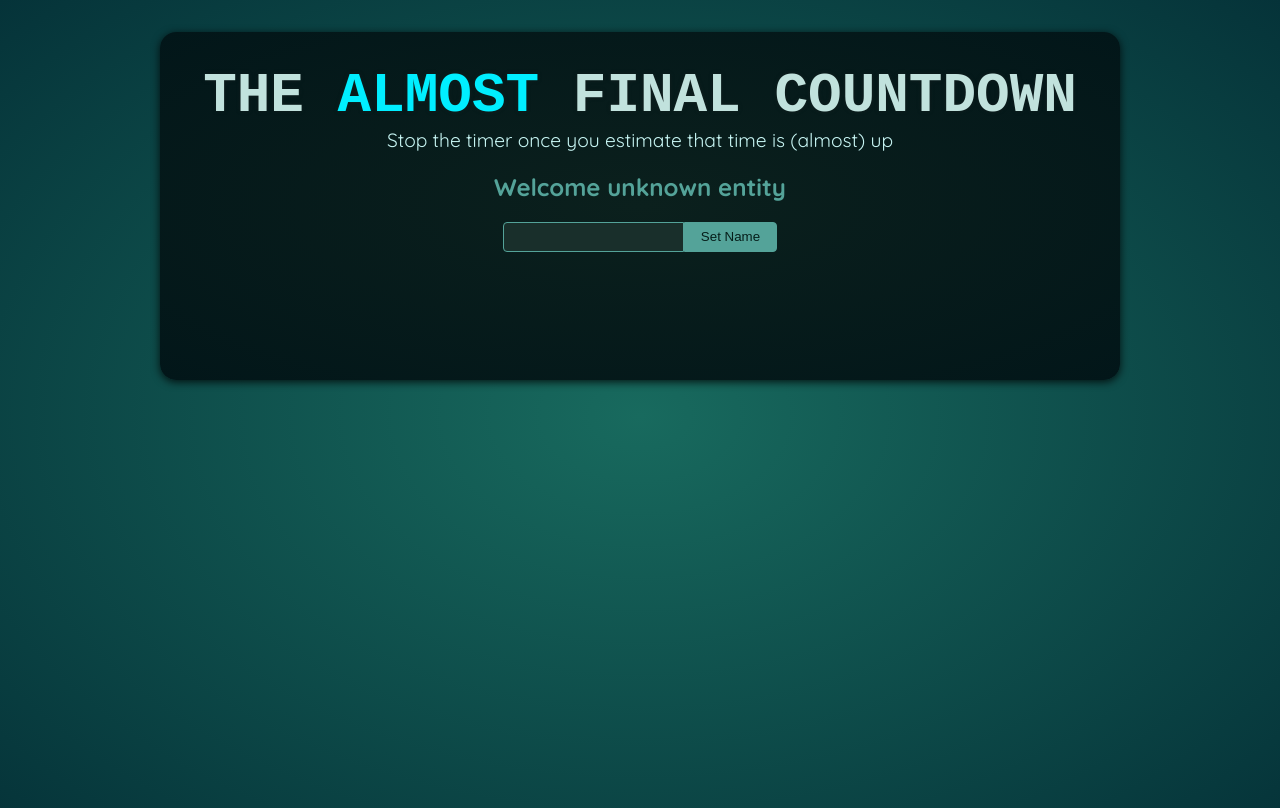
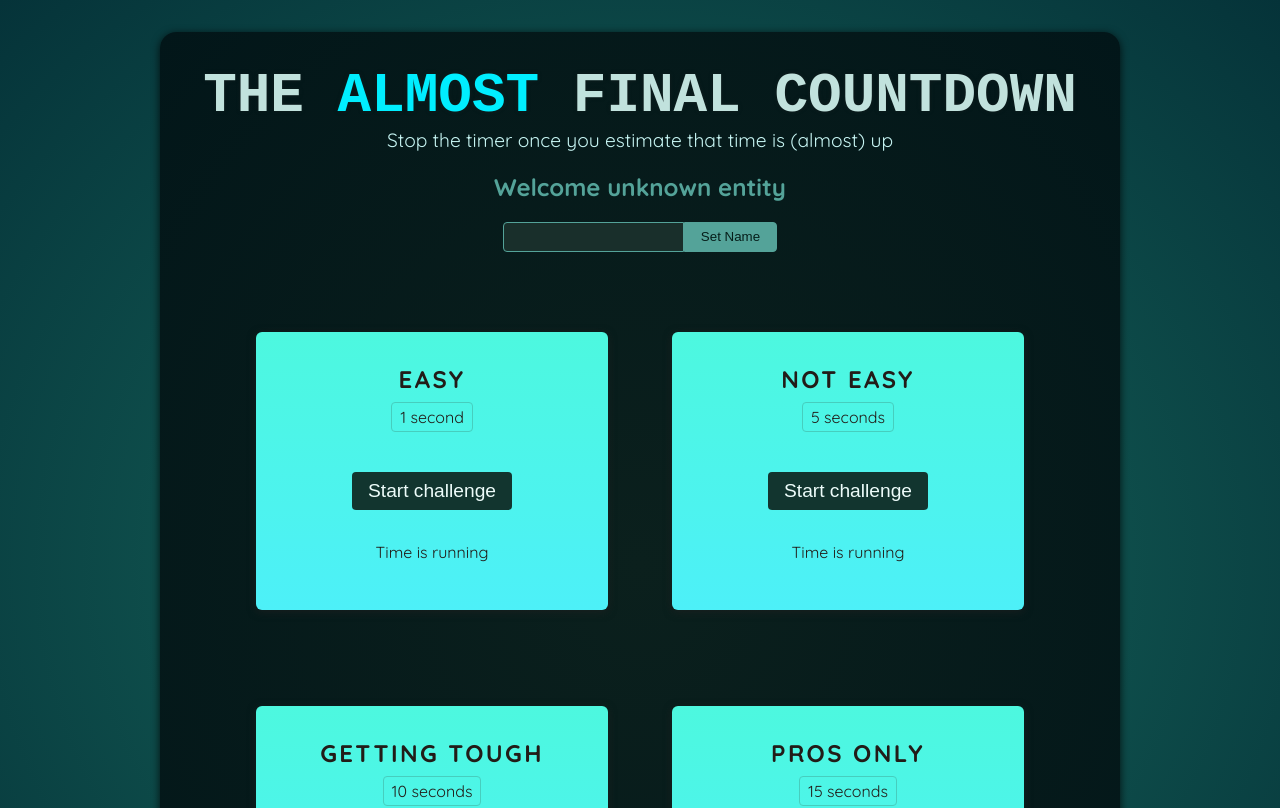
Before and after one commit to shamikaredkar/Times-Up, a React (Vite) app: page / in a window 1280 px wide. Shown: the top 808 px of the page. Built offline with nearby package versions, Linux system fonts and the light colour scheme; a web font is replaced by a local one.

Commit message:
Created UI component for timer

```diff
--- a/src/App.jsx
+++ b/src/App.jsx
@@ -1,10 +1,16 @@
-import Player from './components/Player.jsx';
+import Player from "./components/Player.jsx";
+import TimerChallenge from "./components/TimerChallenge.jsx";
 
 function App() {
   return (
     <>
       <Player />
-      <div id="challenges"></div>
+      <div id='challenges'>
+        <TimerChallenge title={"Easy"} targetTime={1} />
+        <TimerChallenge title={"Not easy"} targetTime={5} />
+        <TimerChallenge title={"Getting tough"} targetTime={10} />
+        <TimerChallenge title={"Pros only"} targetTime={15} />
+      </div>
     </>
   );
 }
--- a/src/components/TimerChallenge.jsx
+++ b/src/components/TimerChallenge.jsx
@@ -1,5 +1,16 @@
 import React from "react";
 
-export default function TimerChallenge() {
-  return <div>TimerChallenge</div>;
+export default function TimerChallenge({ title, targetTime }) {
+  return (
+    <section className='challenge'>
+      <h2>{title}</h2>
+      <p className='challenge-time'>
+        {targetTime} second{targetTime > 1 ? "s" : ""}
+      </p>
+      <p>
+        <button>Start challenge</button>
+      </p>
+      <p className=''>Time is running</p>
+    </section>
+  );
 }
```
